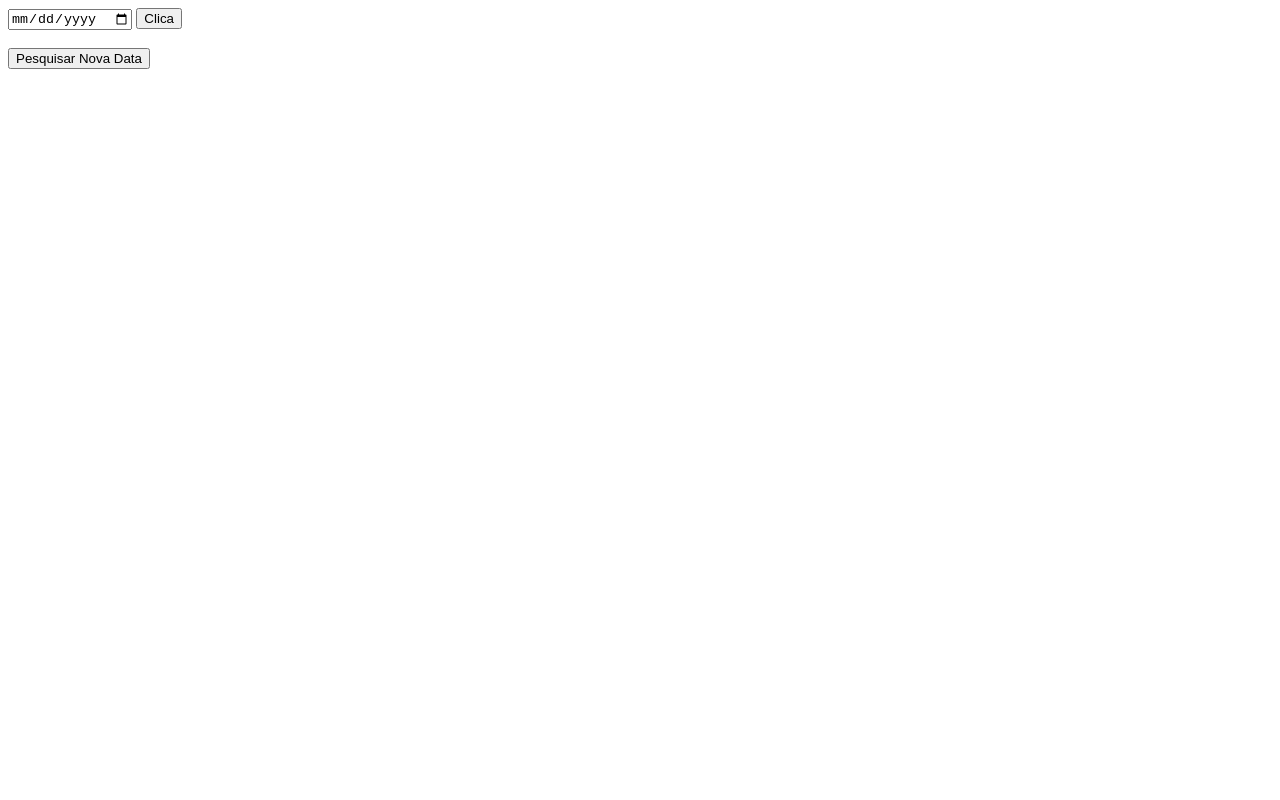
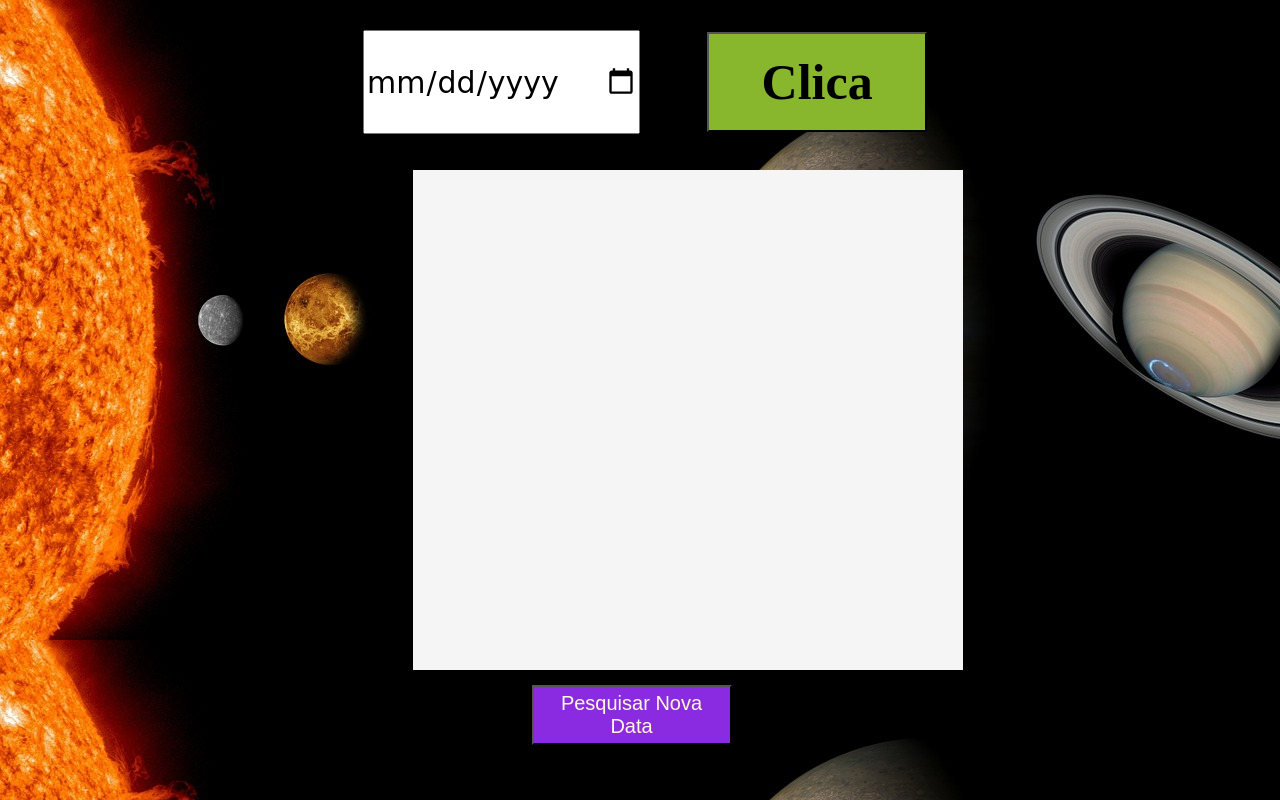
Before and after one commit to yonirg/Projeto-APOD, a plain HTML site: page Projeto APOD/index.html in a window 1280 px wide. Drawn offline with nearby package versions, Linux system fonts and the light colour scheme.

Commit message:
Adição do CSS

```diff
--- a/Projeto APOD/index.html
+++ b/Projeto APOD/index.html
@@ -5,13 +5,25 @@
     <meta http-equiv="X-UA-Compatible" content="IE=edge">
     <meta name="viewport" content="width=device-width, initial-scale=1.0">
     <title>Document</title>
-    <input type="date" id="data" placeholder="Digite o dia">
-    <button id="botao">Clica</button><br><br>
-    <button id="reset">Pesquisar Nova Data</button><br><br>
-    <img id="resultadoIMG" src=""></img>
-    <iframe id="video" src="" frameborder="0"></iframe>
+    <link rel="stylesheet" href="style.css">
 </head>
 <body>
+    <div id="tudo">
+        <div id="container">
+            <input type="date" id="data" placeholder="Digite o dia">
+            <button id="botao">Clica</button><br><br>
+        </div>     <br><br>
+
+        <div id="caixa">
+            <div class="media">
+                <img id="resultadoIMG" src=""></img>
+                <iframe id="video" src="" frameborder="0"></iframe>
+            </div>
+    </div>
+        <div id="reinicio"><button id="reset">Pesquisar Nova Data</button><br><br>
+        </div>
+</div>
+
     <script  src="https://code.jquery.com/jquery-3.6.0.min.js"></script>
     <script>
       $(function(){
@@ -25,7 +37,7 @@
             var dados = {date: diaMesAno}
             $.get('https://api.nasa.gov/planetary/apod?api_key=R3tdDUYqHXDoksoIPeNEze7G4geXuqRQTbYRM6H2', dados, function(data){
 
-                //console.log(data.url)
+                console.log(data.url)
                 var imagem = $('#resultadoIMG')
                 var vid = $('#video')
                 if(data.media_type == "image"){
--- /dev/null
+++ b/Projeto APOD/style.css
@@ -0,0 +1,72 @@
+body{
+    background-image: url(./solar-system-439046_1920.jpg);
+    width: 90%;
+    height: 100%    ;
+    margin: 0px ;
+}
+#tudo{
+    display: inline-flexbox;
+    max-height: 100%;
+    max-width: 100%  ;
+    width: auto ;
+    margin-left: 100px;
+}
+#container{
+    display: flex;
+    max-width: 100%;
+    width: 60%;
+    margin-left: 25%;
+    margin-top: 30px;
+    justify-content: space-between;
+    align-items: center;
+    flex-wrap: wrap;
+}
+#resultadoIMG{
+    margin-left: 300px;
+}
+#reinicio{
+    display: flex;
+    justify-content: center;
+    margin-right: 30px;
+    margin-top: 15px;
+    margin-left: 41px;
+
+}
+#reset{
+    width: 200px;
+    height: 60px;
+    background-color: blueviolet;
+    color: cornsilk;
+    font-size: 20px;
+}
+
+#data{
+    width: 260
+    px;
+    height: 100px;
+    font-size: 30px;
+    font-family:cursive ;
+}
+#botao{
+    height:100px ;
+    width:220px;
+    font-size: 50px;
+    font-family:'Times New Roman', Times, serif;
+    font-weight: bold;
+    background-color: rgb(136, 182, 45)
+}
+
+#caixa{
+    width: 550px;
+    height: 500px;
+    margin-left: 25%;
+}
+.media{
+    display: flex;
+    justify-content: center;
+    background-color: whitesmoke;
+    height: 500px;
+    width: 100% ;
+    margin-left: 50px;
+
+}
```
Also changed, not shown: Projeto APOD/solar-system-439046_1920.jpg (added).
